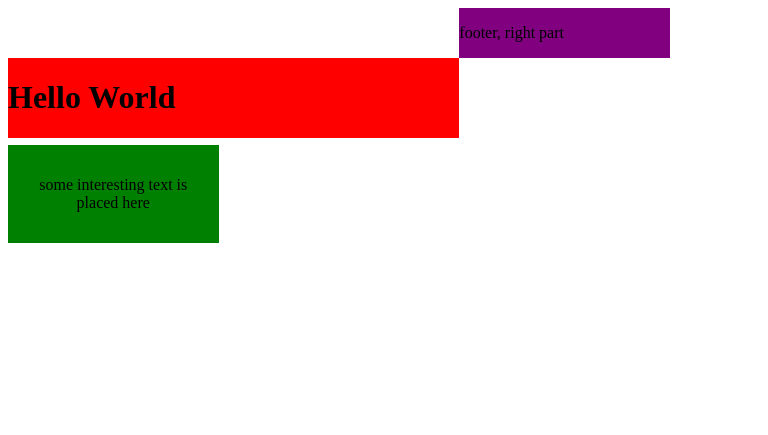
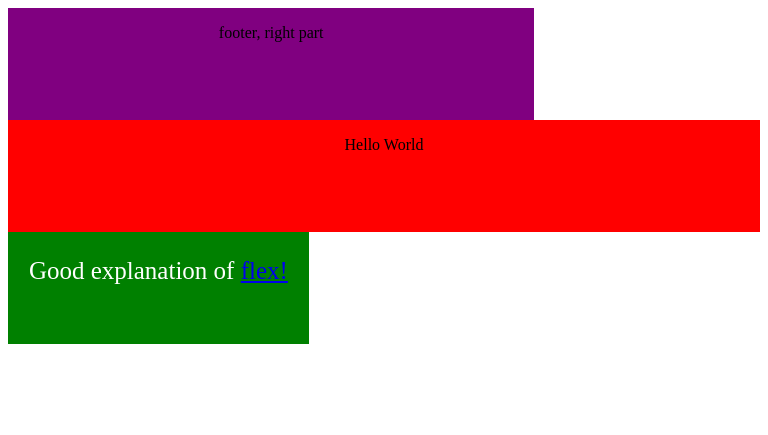
Before and after one commit to PavelKalesnikau/Web-for-ABAPers-course, a plain HTML site: page HW1/Task4/index.html in a window 768 px wide. Drawn offline with Linux system fonts and the light colour scheme.

Commit message:
HW1 and task1 of HW2

```diff
--- a/Task4/index.html
+++ b/HW1/Task4/index.html
@@ -9,27 +9,33 @@
   <link rel="stylesheet" href="mystyle.css">
   <meta name="viewport" content="width=device-width, initial-scale=1.0">
 </head>
+<!-- used sources
+https://html5.by/blog/flexbox/ - flexbox explanation
+https://html5book.ru/css3-mediazaprosy/ - CSS3-медиазапросы
+ -->
+<body>
+  <div id="container">
 
-<body>
-  <div id="wrapper">
     <div id="title">
-      <h1>Hello World</h1>
+      <p>Hello World</p>
     </div>
+
     <div id="description">
       <p>Some description</p>
     </div>
 
     <div id="article">
-      <p> some interesting text is placed here </p>
+      <p id="link1"> Good explanation of <a href="https://html5.by/blog/flexbox/"> flex! </a> </p>
     </div>
-
 
     <div id="footer_left">
       <p>footer, left part</p>
     </div>
+
     <div id="footer_center">
       <p>footer, center part</p>
     </div>
+
     <div id="footer_right">
       <p>footer, right part</p>
     </div>
--- a/Task4/mystyle.css
+++ b/HW1/Task4/mystyle.css
@@ -1,3 +1,7 @@
+  *{
+    text-align: center;
+    height: 7em;
+  }
   #title{
     float: left;
     width: 30%;
@@ -10,9 +14,7 @@
   }
 
   #article{
-    overflow:auto;
-    padding:15px;
-    margin-top:7px;
+    float: left;
     width: 100%;
     background-color:green;
     text-align:center;
@@ -34,6 +36,11 @@
     width: 30%;
   }
 
+  #link1{
+    font-size: 25px;
+    color: white;
+
+  }
     /* For mobile phones: */
   @media only screen and (max-width:768px) {
   /* стили */
@@ -47,34 +54,28 @@
 
   /* iPads (вертикальная и горизонтальная) ----------- */
 @media only screen and (min-width: 768px) and (max-width: 1024px) {
-  #wrapper{
-    display: grid;
+  #container{
+    display: flex;
+    flex-flow: row wrap;
   }
   #description {
-    grid-row: 1;
-    grid-column: 1;
-    position: relative;
     width:30%;
-    float: none;
+    order: 1;
   }
   #footer_right{
-    grid-row: 1;
-    grid-column: 2;
+    order: 2;
     width: 70%;
-    float: none;
   }
   #title{
-    grid-row: 2;
+    order: 3;
     width: 100%;
   }
   #article{
-    grid-row: 3;
-    grid-column: 1;
+    order: 4;
     width: 40%;
   }
   #footer_center{
-    grid-row: 3;
-    grid-column: 2;
+    order: 5;
     width: 60%;
   }
   #footer_left{
```
Also changed, not shown: HW2/Task1/index.html (added, +44 -0 lines), task4 - bootstrap/index.html (deleted, +0 -28 lines), HW1/Task1/index.html (renamed from Task1/index.html), HW1/Task1/mystyle.css (renamed from Task1/mystyle.css), HW1/Task2/index.html (renamed from Task2/index.html), HW1/Task2/mystyle.css (renamed from Task2/mystyle.css), HW1/Task3/index.html (renamed from Task3/index.html), HW1/Task3/mystyle.css (renamed from Task3/mystyle.css), 12 other files.
